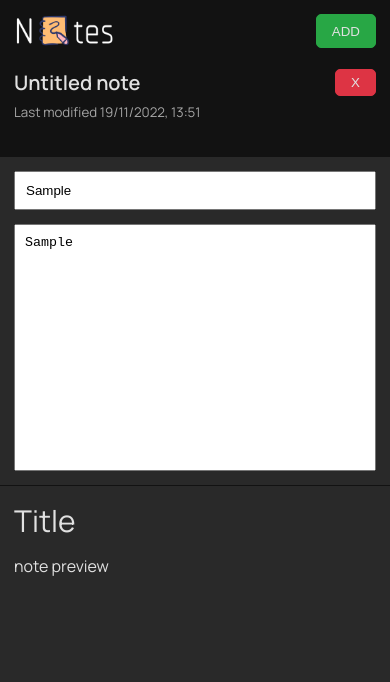
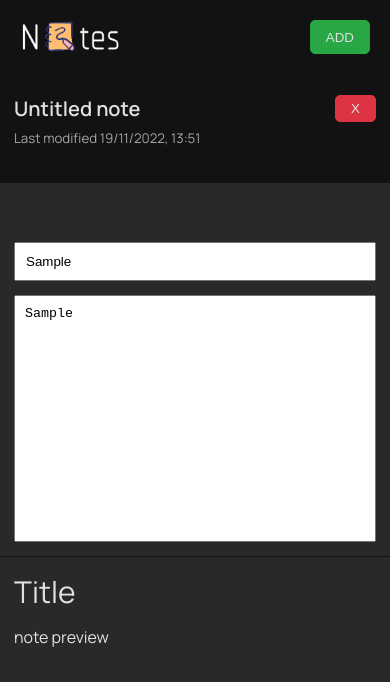
Before and after one commit to claudiugubernu/notes-app, a React (Create React App) app: page / in a window 390 px wide. Both pictures are taken after typing "Sample", "Sample" into the empty fields and a click on the button "ADD". Shown: the top 682 px of the page. Built offline with nearby package versions, Linux system fonts and the light colour scheme.

Commit message:
sidebar header fixed on mobile for better UX

```diff
--- a/src/components/Main/Main.tsx
+++ b/src/components/Main/Main.tsx
@@ -1,8 +1,9 @@
-import { FC } from 'react'
+import { FC, useContext } from 'react'
 import { AppContext } from '../../context/AppContext'
 import { AppContextType } from '../../@types/models'
 
 const Main: FC = () => {
+  const { activeNote } = useContext(AppContext) as AppContextType;
   return (
     <section className='main w-70 lg-w-60 m-w-100'>
       <div className='main--notes-edit w-100 flex flex-column mv-20 ph-20'>
--- a/src/components/Main/main.scss
+++ b/src/components/Main/main.scss
@@ -6,4 +6,8 @@
   textarea {
     resize: none;
   }
+
+  @include sm-down() {
+    margin-top: 45px;
+  }
 }
--- a/src/components/Note/Note.tsx
+++ b/src/components/Note/Note.tsx
@@ -11,7 +11,7 @@ const Note: FC<NoteProps> = ({ note }) => {
     deleteNote(id);
   }
   return (
-    <li className={activeNote === note.id ? 'note active flex justify-between align-items-start mv-20 pv-10 ph-20' : 'note flex justify-between align-items-start mv-20 pv-10 ph-20'} onClick={() => { note.id && setActiveNote(note.id) }}>
+    <li className={`note flex justify-between align-items-start mv-20 pv-10 ph-20 ${activeNote === note.id && 'active'}`} onClick={() => { note.id && setActiveNote(note.id) }}>
       <div>
         <p className='note--title fs-24 c-secondary fw-bold m-0 mb-5'>{note.title}</p>
         <p className='note--preview m-0 mb-10 sm-hide-down'>{note.content && note.content.substring(0, 100) + '...'}</p>
--- a/src/components/Sidebar/sidebar.scss
+++ b/src/components/Sidebar/sidebar.scss
@@ -1,3 +1,20 @@
 .sidebar {
   overflow-y: scroll;
+
+  @include sm-down() {
+
+    &--header {
+      position: fixed;
+      top: 0;
+      left: 0;
+      right: 0;
+      padding: 20px;
+      background-color: var(--color-primary-dark);
+      z-index: 10;
+    }
+
+    &--body {
+      margin-top: 60px;
+    }
+  }
 }
--- a/src/context/AppContext.tsx
+++ b/src/context/AppContext.tsx
@@ -10,6 +10,10 @@ export const AppContext = createContext<AppContextType | null>(null);
 const AppProvider: React.FC<AppContextProviderProps> = ({ children }) => {
   const [notes, setNotes] = useState<Note[]>([])
   const [activeNote, setActiveNote] = useState<number>(0)
+
+  const onGetNote = () => {
+
+  }
 
   const onAddNote = (note: Note) => {
     setNotes([...notes,
```
